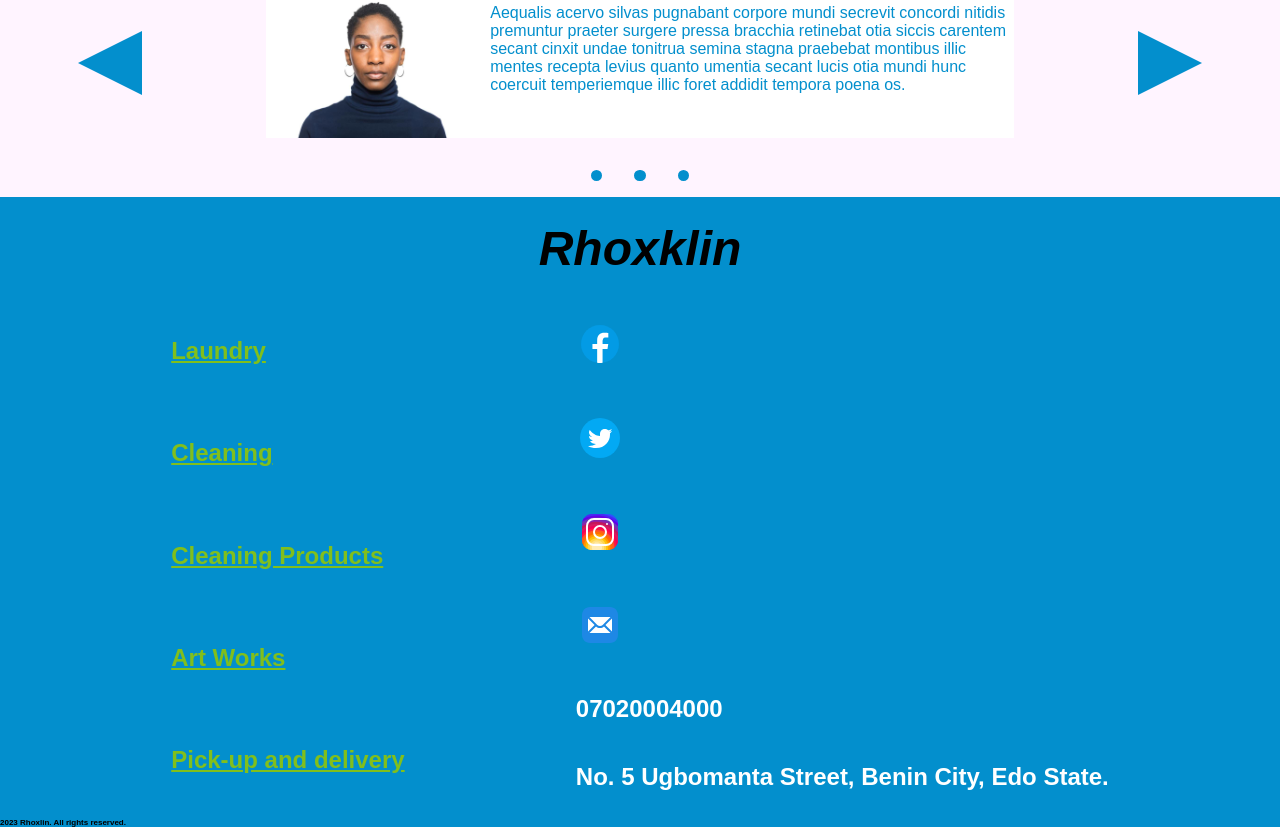
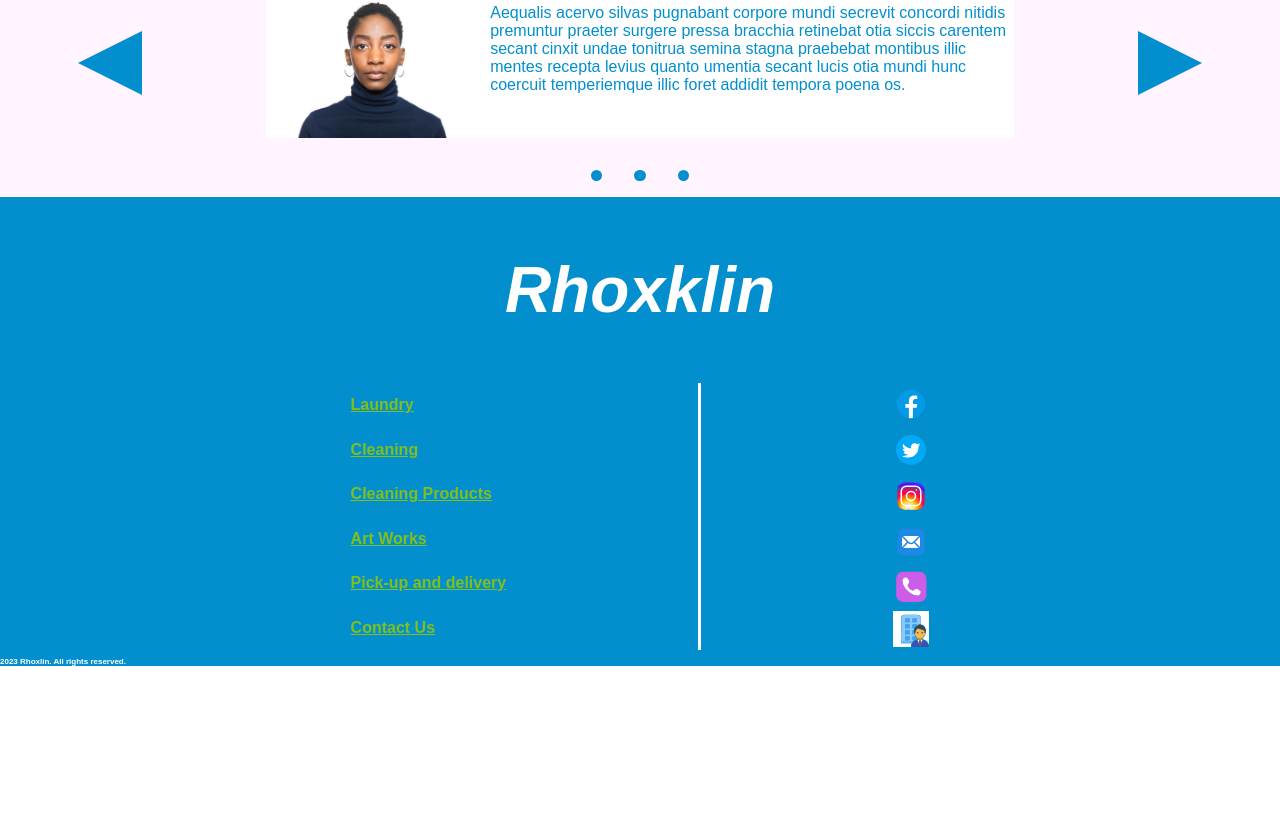
Before and after one commit to emmanuelizam/rhoxklin, a React (Create React App) app: page / in a window 1280 px wide. Shown: the part 3739-4566 px from the top of the page. After the commit the page ends 4405 px from the top, so only its background shows below. Built offline with nearby package versions, Linux system fonts and the light colour scheme.

Commit message:
commit 3

```diff
--- a/src/components/Footer/Footer.styles.js
+++ b/src/components/Footer/Footer.styles.js
@@ -12,6 +12,7 @@ export const Content = styled.div`
   padding: 0rem 0 0 0rem;
   overflow: hidden;
   background-color: transparent;
+  color: var(--white);
 `;
 
 export const Title = styled.div`
@@ -23,7 +24,8 @@ export const Title = styled.div`
 
   h2 {
     margin: auto;
-    font-size: 3rem;
+    font-size: 4rem;
+    padding: 2rem;
     @media screen and (max-width: 720px) {
       font-size: 2rem;
     }
@@ -33,7 +35,7 @@ export const Title = styled.div`
 export const ServicesContacts = styled.div`
   display: flex;
   flex-direction: row;
-  justify-content: space-evenly;
+  justify-content: center;
 
   div {
     display: flex;
@@ -59,24 +61,37 @@ export const ServicesContacts = styled.div`
 
   h2 {
     background-color: var(--blue_dark);
-    color: var(--white);
   }
 `;
 export const Services = styled.div`
   h2 {
-    font-size: var(--font_small);
+    font-size: var(--font_super_small);
     @media screen and (max-width: 720px) {
       font-size: 1rem;
     }
   }
 `;
 
+export const Bar = styled.hr`
+margin: 0 15%;
+border: 0;
+background: var(--white);
+  width: 0.2rem;
+`;
+
 export const Contacts = styled.div`
-  left-border: 2px black;
+  img {
+    width: 36px;
+    height: auto;
+    @media screen and (max-width: 500px) {
+    width: 24px
+      height: auto;
+    }
+  }
   h2 {
-    font-size: 1.5rem;
+    font-size: var(--font_super_small);
 
-    @media screen and (max-width: 720px) {
+    @media screen and (max-width: 500px) {
       font-size: 1rem;
     }
   }
@@ -89,3 +104,19 @@ export const Rights = styled.div`
     font-size: calc(1rem / 2);
   }
 `;
+
+export const Phone = styled.div`
+  h2 {
+    margin-bottom: 0;
+    width: fit-content;
+    font-size: calc(1rem / 2);
+  }
+`;
+
+export const Address = styled.div`
+  h2 {
+    :hover {
+
+    }
+  }
+`;
--- a/src/components/Footer/index.js
+++ b/src/components/Footer/index.js
@@ -7,14 +7,15 @@ import {
   Rights,
   Services,
   ServicesContacts,
+  Bar
 } from "./Footer.styles";
 import Facebook from "../../images/icon-facebook.svg";
 import Twitter from "../../images/icon-twitter.svg";
 import Instagram from "../../images/icon-instagram.svg";
 import Mail from "../../images/icon-email.svg";
 
-const Call = require("../../images/icons-call.svg");
-const Office = require("../../images/icons-business-building.svg");
+import Call  from "../../images/icons-call.svg";
+import Office from "../../images/icons-business-building.svg";
 
 const Footer = () => {
   return (
@@ -42,30 +43,27 @@ const Footer = () => {
             <h2>
               <a href="rhoxklin@gmail.com">Pick-up and delivery</a>
             </h2>
+            <h2>
+              <a href="rhoxklin@gmail.com">Contact Us</a>
+            </h2>
           </Services>
+          <Bar/>
           <Contacts>
-            <h2>
               <a href="www.faceboook.com">
                 <img src={Facebook} alt="Facebook" />
               </a>
-            </h2>
-            <h2>
               <a href="www.twitter.com">
                 <img src={Twitter} alt="Twitter" />
               </a>
-            </h2>
-            <h2>
               <a href="www.instgram.com">
                 <img src={Instagram} alt="Instagram" />
               </a>
-            </h2>
-            <h2>
               <a href="rhoxklin@gmail.com">
                 <img src={Mail} alt="Mail" />
               </a>
-            </h2>
-            <h2>07020004000</h2>
-            <h2>No. 5 Ugbomanta Street, Benin City, Edo State.</h2>
+
+            <img src={Call} alt="05028992233"></img>
+            <img src={Office} alt="No. 5 Ugbomanta Street"></img>
           </Contacts>
         </ServicesContacts>
         <Rights>
```
Also changed, not shown: src/images/icons-call.svg.
